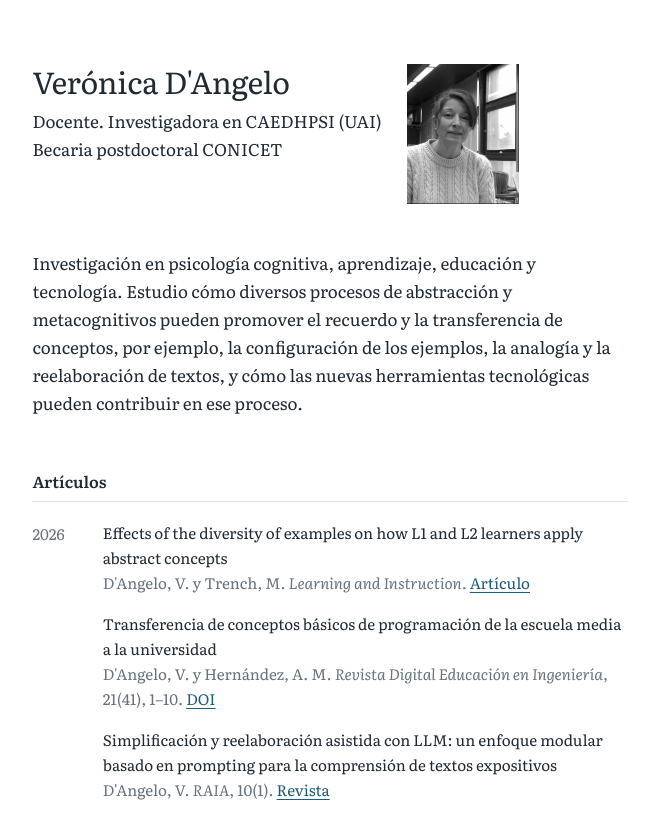
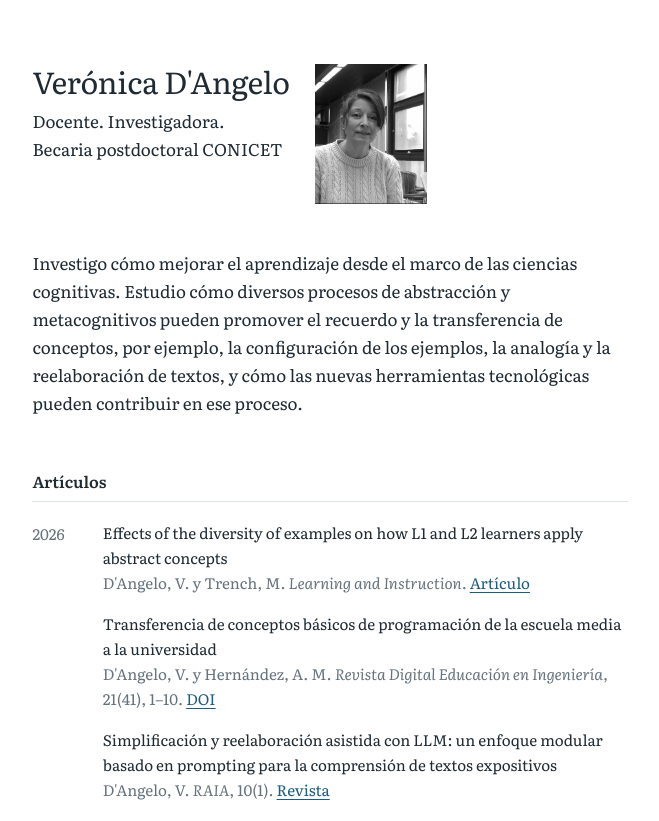
Before and after one commit to verodang/verodang.github.io, a plain HTML site: page index.html in a window 1280 px wide. Shown: the top 821 px of the page, without its empty margins (310-969 px from the left). Drawn offline with Linux system fonts and the light colour scheme.

Commit message:
Revise meta description and intro text
Updated the description meta tag and modified introductory text.

```diff
--- a/index.html
+++ b/index.html
@@ -4,7 +4,7 @@
 <meta charset="utf-8">
 <meta name="viewport" content="width=device-width, initial-scale=1, viewport-fit=cover">
 <title>Verónica D'Angelo</title>
-<meta name="description" content="Verónica D'Angelo. Becaria postdoctoral CONICET. Investigo cómo mejorar el aprendizaje en el marco de las ciencias cognitivas. Publicaciones, libros y tesis.">
+<meta name="description" content="Verónica D'Angelo. Becaria postdoctoral CONICET. . Publicaciones, libros y tesis.">
 <link rel="preconnect" href="https://fonts.googleapis.com">
 <link rel="preconnect" href="https://fonts.gstatic.com" crossorigin>
 <link href="https://fonts.googleapis.com/css2?family=Literata:ital,opsz,wght@0,7..72,400;0,7..72,600;1,7..72,400&display=swap" rel="stylesheet">
@@ -63,14 +63,14 @@
   <header>
     <div>
       <h1>Verónica D'Angelo</h1>
-      <p class="rol">Docente. Investigadora en CAEDHPSI (UAI)</p>
+      <p class="rol">Docente. Investigadora.</p>
       <p class="centros">Becaria postdoctoral CONICET</p>
     </div>
     <!-- Subí tu foto con el nombre foto.jpg en la misma carpeta que este archivo -->
     <img class="foto" src="foto.jpg" alt="Retrato de Verónica D'Angelo">
   </header>
 
-  <p class="intro">Investigación en psicología cognitiva, aprendizaje, educación y tecnología. Estudio cómo diversos procesos de abstracción y metacognitivos pueden promover el recuerdo y la transferencia de conceptos, por ejemplo, la configuración de los ejemplos, la analogía y la reelaboración de textos, y cómo las nuevas herramientas tecnológicas pueden contribuir en ese proceso.</p>
+  <p class="intro">Investigo cómo mejorar el aprendizaje desde el marco de las ciencias cognitivas. Estudio cómo diversos procesos de abstracción y metacognitivos pueden promover el recuerdo y la transferencia de conceptos, por ejemplo, la configuración de los ejemplos, la analogía y la reelaboración de textos, y cómo las nuevas herramientas tecnológicas pueden contribuir en ese proceso.</p>
 
   <!-- Para agregar un trabajo: copiá un <li>...</li> completo dentro del año que corresponda.
        Para agregar un año: copiá un bloque <div class="anio">...</div> entero. -->
```
